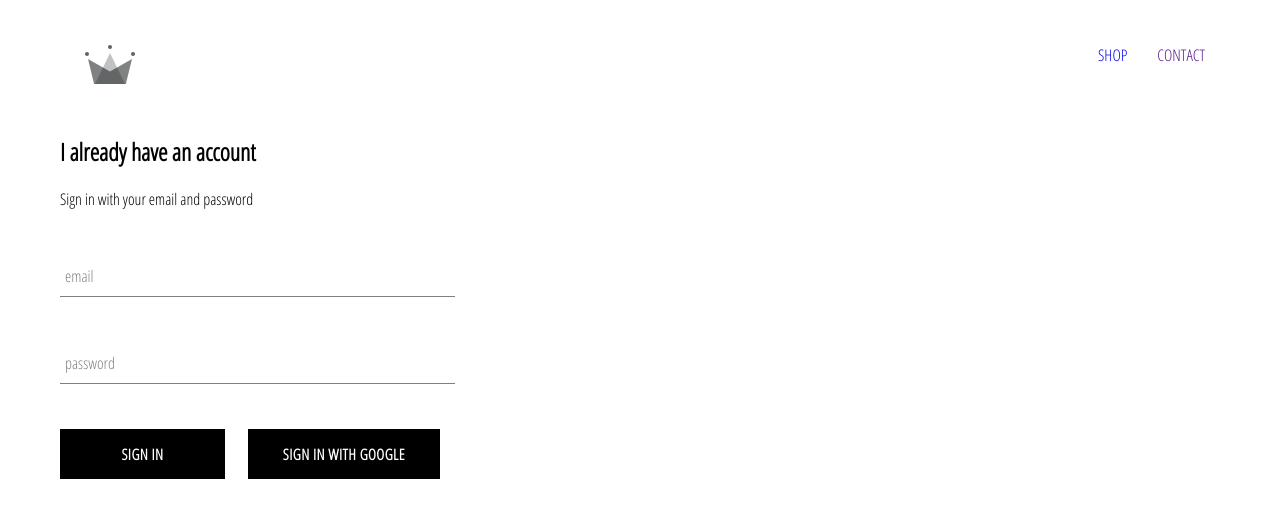
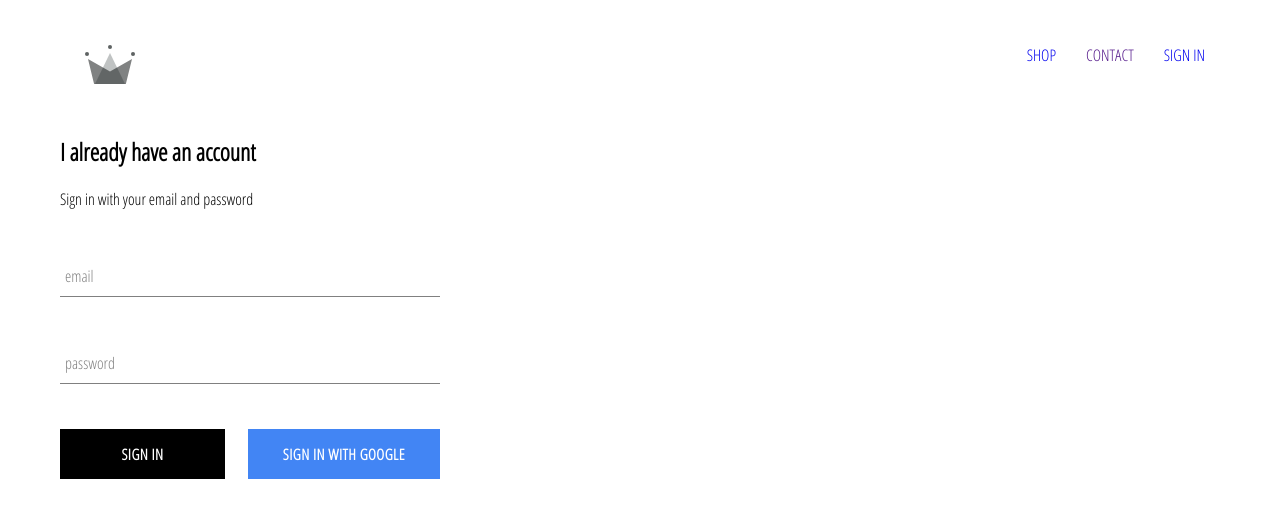
Before and after one commit to murilxaraujo/ecommerce, a React (Create React App) app: page /signin in a window 1280 px wide. Shown: the top 518 px of the page. Built offline with nearby package versions, Linux system fonts and the light colour scheme; no server answers.

Commit message:
added sign in button to header

```diff
--- a/src/App.css
+++ b/src/App.css
@@ -2,3 +2,7 @@
   font-family: "Open Sans Condensed";
   padding: 20px 60px;
 }
+
+* {
+  box-sizing: border-box;
+}
--- a/src/App.js
+++ b/src/App.js
@@ -6,10 +6,35 @@
 import ShopPage from "./pages/shoppage/shoppage.component";
 import SignInAndSignUpPage from "./pages/signin/sign-in-and-sign-up.component";
 
-function App() {
+import { auth } from "./firebase/firebase.utils";
+
+class App extends React.Component {
+  constructor() {
+    super();
+
+    this.state = {
+      currentUser: null
+    };
+  }
+
+  unsubscribeFromAuth = null;
+
+  componentDidMount() {
+    this.unsubscribeFromAuth = auth.onAuthStateChanged(user => {
+      this.setState({
+        currentUser: user
+      });
+    });
+  }
+
+  componentWillUnmount() {
+    this.unsubscribeFromAuth();
+  }
+
+  render() {
     return (
       <div>
-      <Header />
+        <Header currentUser={this.state.currentUser} />
         <Switch>
           <Route exact path="/" component={HomePage} />
           <Route path="/shop" component={ShopPage} />
@@ -18,5 +43,6 @@
       </div>
     );
   }
+}
 
 export default App;
--- a/src/components/custom-button/custom-button.component.jsx
+++ b/src/components/custom-button/custom-button.component.jsx
@@ -2,8 +2,11 @@
 
 import "./custom-button.styles.scss";
 
-const CustomButton = ({ children, ...otherProps }) => (
-  <button className="custom-button" {...otherProps}>
+const CustomButton = ({ children, isGoogleSignIn, ...otherProps }) => (
+  <button
+    className={`${isGoogleSignIn ? "google-sign-in" : ""} custom-button`}
+    {...otherProps}
+  >
     {children}
   </button>
 );
--- a/src/components/custom-button/custom-button.styles.scss
+++ b/src/components/custom-button/custom-button.styles.scss
@@ -19,4 +19,14 @@
     color: black;
     border: 1px solid black;
   }
+
+  &.google-sign-in {
+    background-color: #4285f4;
+    color: white;
+
+    &:hover {
+      background-color: #3578e8;
+      border: none;
+    }
+  }
 }
--- a/src/components/header/header.component.jsx
+++ b/src/components/header/header.component.jsx
@@ -2,8 +2,9 @@
 import { Link } from "react-router-dom";
 import "./header.styles.scss";
 import { ReactComponent as Logo } from "../../assets/crown.svg";
+import { auth } from "../../firebase/firebase.utils";
 
-const Header = () => (
+const Header = ({ currentUser }) => (
   <div className="header">
     <Link className="logo-container" to="/">
       <Logo className="logo"></Logo>
@@ -13,6 +14,15 @@
         SHOP
       </Link>
       <Link className="option">CONTACT</Link>
+      {currentUser ? (
+        <div className="option" onClick={() => auth.signOut()}>
+          SIGN OUT
+        </div>
+      ) : (
+        <Link className="option" to="/signin">
+          SIGN IN
+        </Link>
+      )}
     </div>
   </div>
 );
```
Lines whose indentation alone changed are shown as unchanged.
